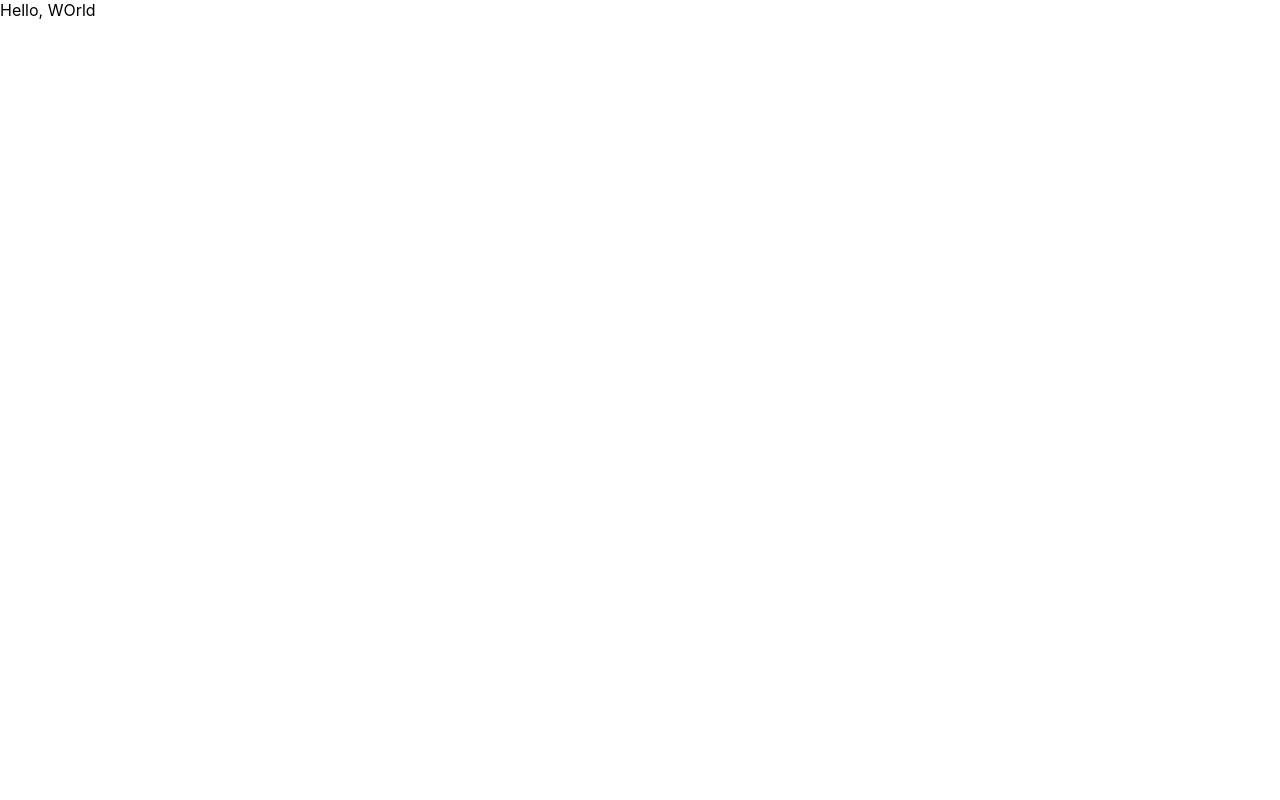
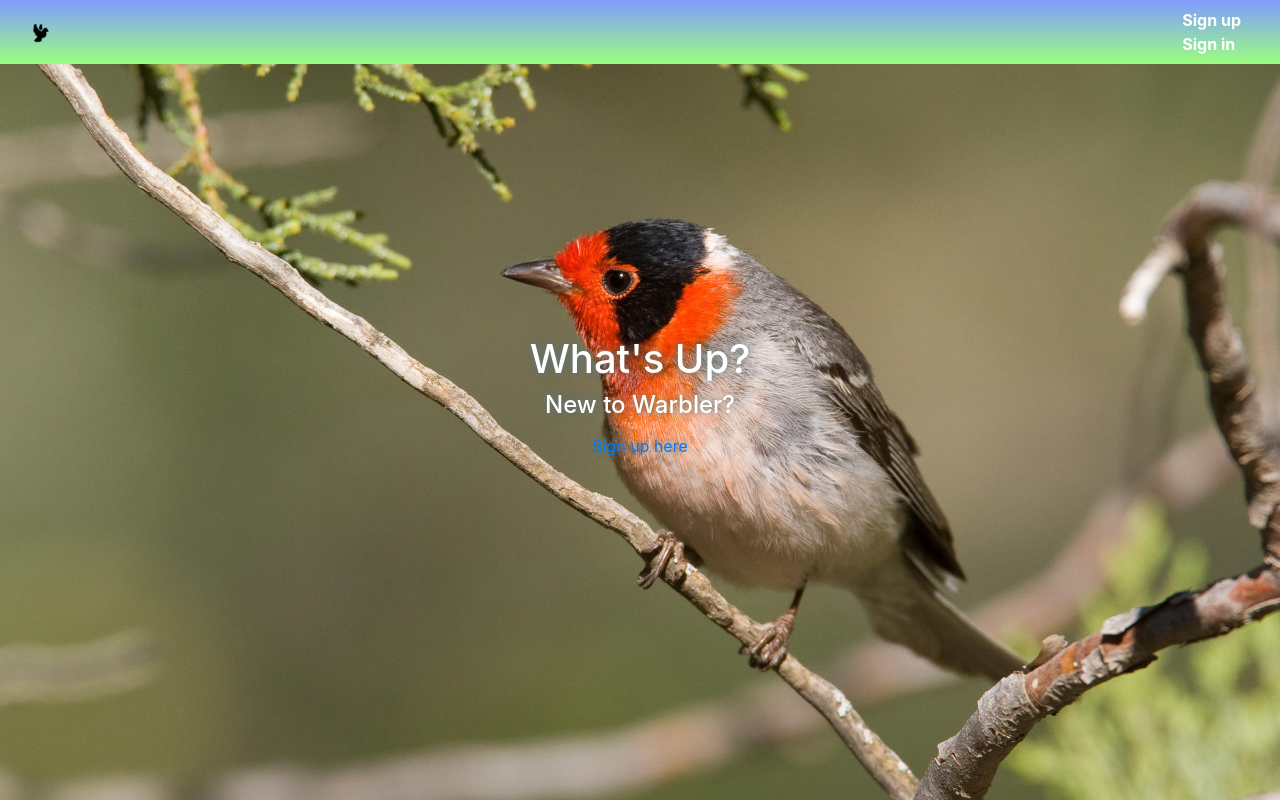
Before and after one commit to LevinsonEli/Warbler, a React app in the folder warbler-client/: page / in a window 1280 px wide. Built offline with nearby package versions, Linux system fonts and the light colour scheme.

Commit message:
Warbler End Project

```diff
--- a/warbler-client/public/index.html
+++ b/warbler-client/public/index.html
@@ -19,6 +19,9 @@
       work correctly both with client-side routing and a non-root public URL.
       Learn how to configure a non-root public URL by running `npm run build`.
     -->
+
+    <link href="https://stackpath.bootstrapcdn.com/bootstrap/4.1.3/css/bootstrap.min.css" rel="stylesheet" integrity="sha384-MCw98/SFnGE8fJT3GXwEOngsV7Zt27NXFoaoApmYm81iuXoPkFOJwJ8ERdknLPMO" crossorigin="anonymous">
+
     <title>React App</title>
   </head>
   <body>
--- /dev/null
+++ b/warbler-client/src/components/Homepage.js
@@ -0,0 +1,14 @@
+import React from "react";
+import { Link } from "react-router-dom";
+
+const Homepage = () => (
+    <div className="home-hero">
+        <h1>What's Up?</h1>
+        <h4>New to Warbler?</h4>
+        <Link to="/signup" className="btn btn-promary">
+            Sign up here
+        </Link>
+    </div>
+)
+
+export default Homepage;
--- a/warbler-client/src/containers/App.js
+++ b/warbler-client/src/containers/App.js
@@ -2,6 +2,8 @@ import React, { Component } from 'react';
 import { Provider } from "react-redux";
 import { configureStore } from "../store";
 import { BrowserRouter as Router } from "react-router-dom";
+import Navbar from './Navbar';
+import Main from './Main';
 
 const store = configureStore();
 
@@ -10,8 +12,9 @@ const App = () => (
     store={store}
   >
     <Router>
-      <div>
-        Hello, WOrld
+      <div className="onboarding">
+        <Navbar />
+        <Main />
       </div>
     </Router>
   </Provider>
--- /dev/null
+++ b/warbler-client/src/containers/Main.js
@@ -0,0 +1,22 @@
+import React from "react";
+import { Switch, Route, withRouter, Redirect } from "react-router-dom";
+import { connect } from "react-redux";
+import Homepage from "../components/Homepage";
+
+const Main = props => {
+    return (
+        <div className="container">
+            <Switch>
+                <Route exact path="/" render={props => <Homepage {...props} />}></Route>
+            </Switch>
+        </div>
+    )
+}
+
+function mapStateToProps(state) {
+    return {
+        currentUser: state.currentUser
+    };
+}
+
+export default withRouter(connect(mapStateToProps)(Main));
--- /dev/null
+++ b/warbler-client/src/containers/Navbar.js
@@ -0,0 +1,36 @@
+import React, { Component } from "react";
+import { Link } from "react-router-dom";
+import { connect } from "react-redux";
+import Logo from "../images/warbler/warbler-logo.png";
+
+class Navbar extends Component {
+    render () {
+        return (
+            <nav className="navbar bavbar-expand">
+                <div className="container-fluid">
+                    <div className="navbar-header">
+                        <Link to="/" className="navbar-brand">
+                            <img src={Logo} alt="Warbler Logo" />
+                        </Link>
+                    </div>
+                <ul className="nav navbar-nav navbar-right">
+                    <li>
+                        <Link to="/signup">Sign up</Link>
+                    </li>
+                    <li>
+                        <Link to="/signin">Sign in</Link>
+                    </li>
+                </ul>
+                </div>
+            </nav>
+        )
+    }
+}
+
+function mapStateTpProps(state) {
+    return {
+        currentUser: state.currentUser
+    };
+}
+
+export default connect(mapStateTpProps, null)(Navbar);
--- a/warbler-client/src/index.css
+++ b/warbler-client/src/index.css
@@ -1,4 +1,5 @@
 body {
+  background-color: #e6ecf0;
   margin: 0;
   padding: 0;
   font-family: -apple-system, BlinkMacSystemFont, "Segoe UI", "Roboto", "Oxygen",
@@ -12,3 +13,56 @@ code {
   font-family: source-code-pro, Menlo, Monaco, Consolas, "Courier New",
     monospace;
 }
+
+
+.navbar {
+  margin-bottom: 1rem;
+}
+
+.navbar a {
+  font-weight: bold;
+  color: white;
+}
+
+.navbar li a:hover {
+  color: white;
+  text-decoration: underline;
+  cursor: pointer;
+}
+
+.navbar-brand > img {
+  display: inline-block;
+  width: 20px;
+  margin-bottom: 2px;
+  margin-right: 5px;
+  border-radius: 2px;
+}
+
+ul.nav.navbar-nav li {
+  margin: 0 0.5rem;
+}
+
+.onboarding > .navbar {
+  background: linear-gradient(rgb(128, 155, 255), rgb(155, 255, 128));
+  background-size: 100% 100%;
+}
+
+.home-hero {
+  width: 100vw;
+  height: 100vh;
+  position: absolute;
+  top: 0;
+  left: 0;
+  display: flex;
+  flex-direction: column;
+  align-items: center;
+  justify-content: center;
+  z-index: -1;
+  background-image: url("./images/signed-out-home.jpg");
+  text-align: center;
+  padding: 1rem;
+  background-position: center center;
+  background-size: cover;
+  color: white;
+  text-shadow: 0 0 8px #55777f;
+}
```
Also changed, not shown: warbler-client/src/images/signed-out-home.jpg (added), warbler-client/src/images/warbler/warbler-logo.png (added).
